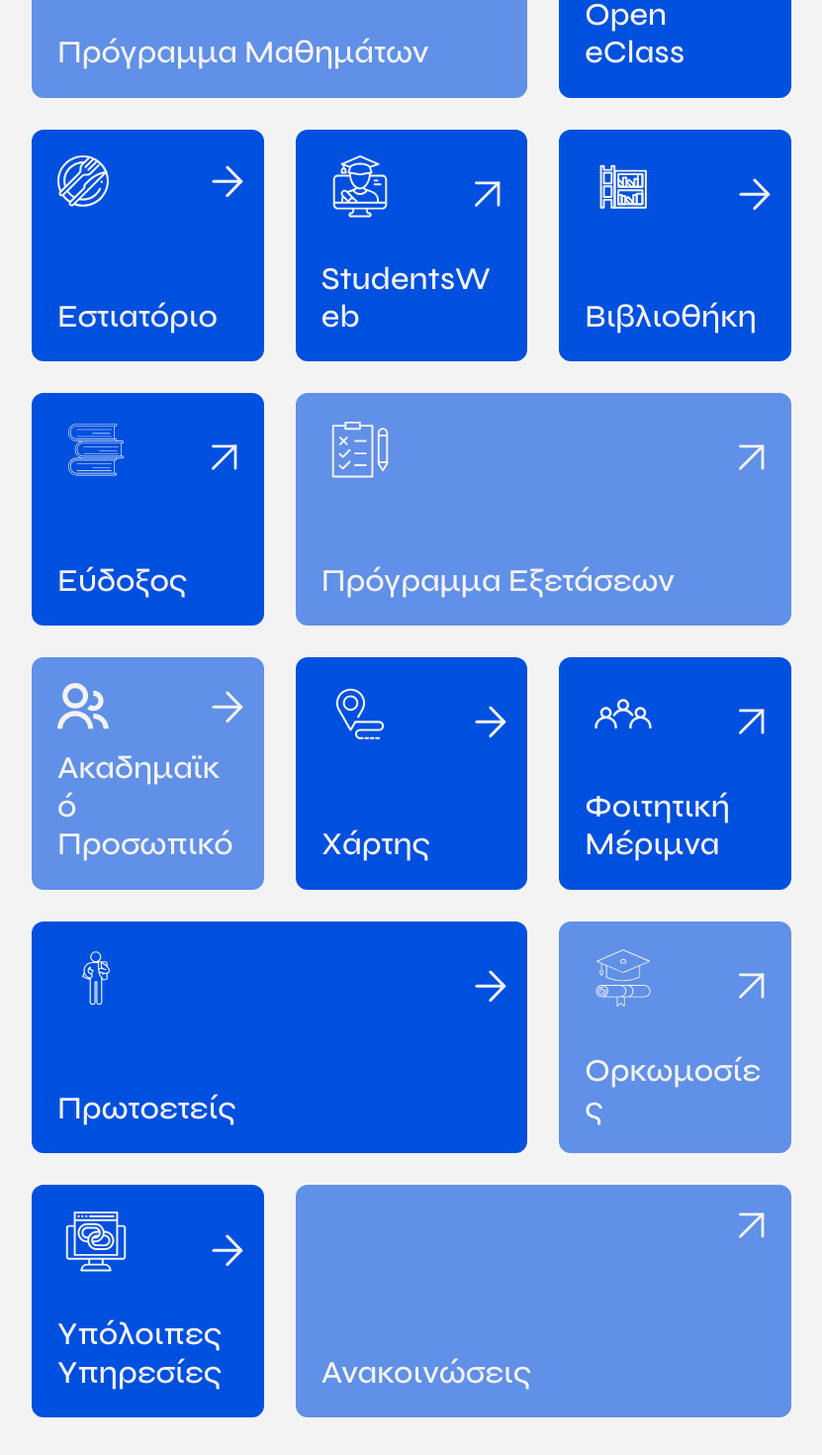
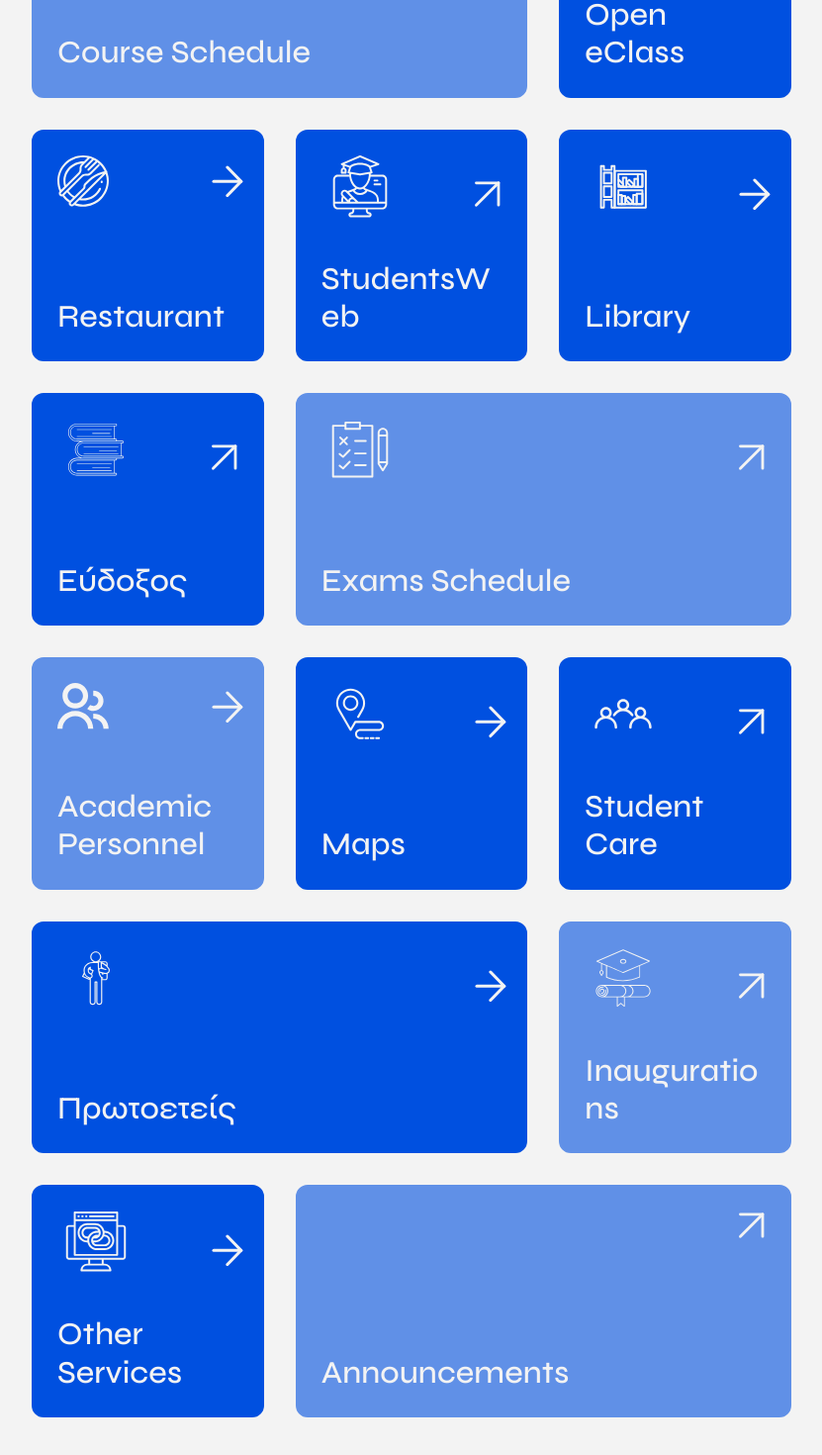
Before and after one commit to open-source-uom/myuom, a React (Create React App) app: page / in a window 1280 px wide. Shown: the part 244-1714 px from the top of the page at 99% size, without its empty margins (224-1055 px from the left). Built offline with nearby package versions, Linux system fonts and the light colour scheme.

Commit message:
Began Translations
Initialised i18n for react and wrote for a couple files some translations as documented in the code.

```diff
--- a/package.json
+++ b/package.json
@@ -11,8 +11,10 @@
     "@testing-library/react": "^13.3.0",
     "@testing-library/user-event": "^13.5.0",
     "framer-motion": "^6.5.1",
+    "i18next": "^22.4.13",
     "react": "^18.2.0",
     "react-dom": "^18.2.0",
+    "react-i18next": "^12.2.0",
     "react-icons": "^4.4.0",
     "react-image-mapper": "^0.0.15",
     "react-router-dom": "^6.3.0",
--- a/src/assets/categories.js
+++ b/src/assets/categories.js
@@ -62,10 +62,10 @@ import SchedulePage from "../pages/SchedulePage";
 import FAQSettingsPage from "../pages/FAQSettingsPage";
 import AboutSettingsPage from "../pages/AboutSettingsPage";
 import MapPage from "../pages/MapPage";
-
+import i18n from "../i18n";
 export const Categories = [
   {
-        title: "Πρόγραμμα Μαθημάτων",
+    title: i18n.t("course_schedule"),
     iconSVG: <CalendarTimeIcon />,
     route: "/semesterschedule",
     span: 2,
@@ -87,7 +87,7 @@ export const Categories = [
     pageToDisplay: null,
   },
   {
-        title: "Εστιατόριο",
+    title: i18n.t("restaurant"),
     iconSVG: <MealIcon />,
     route: "/restaurant",
     span: 1,
@@ -109,7 +109,7 @@ export const Categories = [
     pageToDisplay: null,
   },
   {
-        title: "Βιβλιοθήκη",
+    title: i18n.t("library"),
     iconSVG: <LibraryIcon />,
     position: 5,
     hide: false,
@@ -132,7 +132,7 @@ export const Categories = [
     pageToDisplay: null,
   },
   {
-        title: "Πρόγραμμα Εξετάσεων",
+    title: i18n.t("exams_schedule"),
     iconSVG: <ExamsTestIcon />,
 
     route: "/examschedule",
@@ -144,7 +144,7 @@ export const Categories = [
     pageToDisplay: null,
   },
   {
-        title: "Ακαδημαϊκό Προσωπικό",
+    title: i18n.t("academic_personnel"),
     iconSVG: <PeopleIcon />,
     route: "/professors",
     span: 1,
@@ -155,7 +155,7 @@ export const Categories = [
     pageToDisplay: <ProfInfoPage />,
   },
   {
-        title: "Χάρτης",
+    title: i18n.t("map"),
     iconSVG: <LocationIcon />,
     route: "/map",
     span: 1,
@@ -166,7 +166,7 @@ export const Categories = [
     pageToDisplay: <MapPage />,
   },
   {
-        title: "Φοιτητική Μέριμνα",
+    title: i18n.t("foititiki_merimna"),
     iconSVG: <ManyPeopleIcon />,
     route: "https://www.uom.gr/student-care",
     span: 1,
@@ -188,7 +188,7 @@ export const Categories = [
     pageToDisplay: <FirstYearInfoPage />,
   },
   {
-        title: "Ορκωμοσίες",
+    title: i18n.t("orkomosies"),
     iconSVG: <GraduationIcon />,
     route: "/graduationpage",
     span: 1,
@@ -199,7 +199,7 @@ export const Categories = [
     pageToDisplay: null,
   },
   {
-        title: "Υπόλοιπες Υπηρεσίες",
+    title: i18n.t("other_services"),
     iconSVG: <PCInterfaceIcon />,
     route: "/services",
     span: 1,
@@ -210,7 +210,7 @@ export const Categories = [
     pageToDisplay: <ServicesPage />,
   },
   {
-        title: "Ανακοινώσεις",
+    title: i18n.t("announcements"),
     iconSVG: <DepAnnounceIcon />,
     route: "/announcements",
     span: 2,
--- /dev/null
+++ b/src/i18n.js
@@ -0,0 +1,110 @@
+import i18n from "i18next";
+import { initReactI18next } from "react-i18next";
+
+const resources = {
+  en: {
+    translation: {
+      //categories.js
+      initial_page: "Home",
+      course_schedule: "Course Schedule",
+      restaurant: "Restaurant",
+      library: "Library",
+      exams_schedule: "Exams Schedule",
+      academic_personnel: "Academic Personnel",
+      map: "Maps",
+      other_services: "Other Services",
+      announcements: "Announcements",
+      orkomosies: "Inaugurations",
+      foititiki_merimna: "Student Care",
+      //constants.js --> offices
+      offices: "Offices",
+      liason_office: "Liason Office",
+      internship_office: "Internship Office",
+      alumni_office: "Alumni Office",
+      erasmus_office: "Erasmus Office",
+      physical_education_office: "Physical Education Office",
+      environmental_management_office: "Environmental Policy Office",
+      //constants.js --> Student Teams
+      student_clubs: "Student Clubs",
+      erasmus_student_club: "Erasmus Student Club",
+      cybersecurity_student_club:
+        "Cybersecurity Club of University of Macedonia",
+      //finance_student_club: "Finance Club",
+      //   aiesec_student_club:"AIESEC"
+      //constants.js --> Other Services
+      ethics_research_committee: "Committee on Research Ethics and Integrity",
+      student_advocate: "Student Advocate",
+      gender_eq_committee: "Gender Equality Committee",
+    },
+  },
+  el: {
+    translation: {
+      //categories.js
+
+      initial_page: "Αρχική",
+      course_schedule: "Πρόγραμμα Μαθημάτων",
+      restaurant: "Εστιατόριο",
+      library: "Βιβλιοθήκη",
+      exams_schedule: "Πρόγραμμα Εξετάσεων",
+      academic_personnel: "Ακαδημαϊκό Προσωπικό",
+      map: "Χάρτης",
+      other_services: "Υπόλοιπες Υπηρεσίες",
+      announcements: "Ανακοινώσεις",
+      orkomosies: "Ορκομωσίες",
+      foititiki_merimna: "Φοιτητική Μέριμνα",
+      //constants.js
+      offices: "Γραφεία",
+      liason_office: "Γραφείο Διασύνδεσης",
+      internship_office: "Γραφείο Πρακτικής",
+      alumni_office: "Γραφείο Αποφοίτων",
+      erasmus_office: "Γραφείο Erasmus",
+      physical_education_office: "Γραφείο Φυσικής Αγωγής",
+      environmental_management_office:
+        "Γραφείο Περιβαλλοντικής Διαχείρισης ΠαΜακ",
+      cybersecurity_student_club:
+        "Λέσχη Κυβερνοασφάλειας Πανεπιστημίου Μακεδονίας",
+      //constants.js --> Other Services
+      ethics_research_committee:
+        "Επιτροπή Ηθικής και Δεοντολογίας της Έρευνας(Ε.Η.Δ.Ε.) του Πανεπιστημίου Μακεδονίας",
+      student_advocate: "Συνήγορος του Φοιτητή",
+      gender_eq_committee: "Επιτροπή Ισότητας Φύλων",
+      student_consulting_support_center:
+        "Κέντρο Συμβουλευτικής και Στήριξης Φοιτητών",
+      accessibility_unit: "Μονάδα Προσβασιμότητας ΠΑΜΑΚ",
+      uni_publications: "Εκδόσεις Πανεπιστημίου Μακεδονίας",
+      //depnames.js
+      ess_deparment: "Διεθνών και Ευρωπαϊκών Σπουδών",
+      bso_department: "Βαλκανικών, Σλαβικών & Ανατολικών Σπουδών",
+      eco_department: "Οικονομικών Επιστημών",
+      dai_department: "Εφαρμοσμένης Πληροφορικής",
+      bas_department: "Οργάνωσης & Διοίκησης Επιχειρήσεων",
+      fin_department: "Λογιστικής και Χρηματοοικονομικής",
+      esp_deparment: "Εκπαιδευτικής & Κοινωνικής Πολιτικής",
+      msa_department: "Μουσικής Επιστήμης & Τέχνης",
+      //questionsForFAQ.js
+
+    },
+  },
+  de: {
+    translation: {
+      initial_page: "Startseite",
+      course_schedule: "Kursplan",
+      restaurant: "Restaurant",
+      library: "Bibliothek",
+      announcements: "Ankündigungen",
+      orkomosies: "Einweihungen",
+      foititiki_merimna: "Studentenpflege",
+    },
+  },
+};
+
+i18n.use(initReactI18next).init({
+  resources,
+  lng: "en",
+  // fallbackLng: "en",
+  interpolation: {
+    escapeValue: false,
+  },
+});
+
+export default i18n;
```
Also changed, not shown: 1 other file (tests, documents, lock files or other folders). Lines whose indentation alone changed are shown as unchanged.
